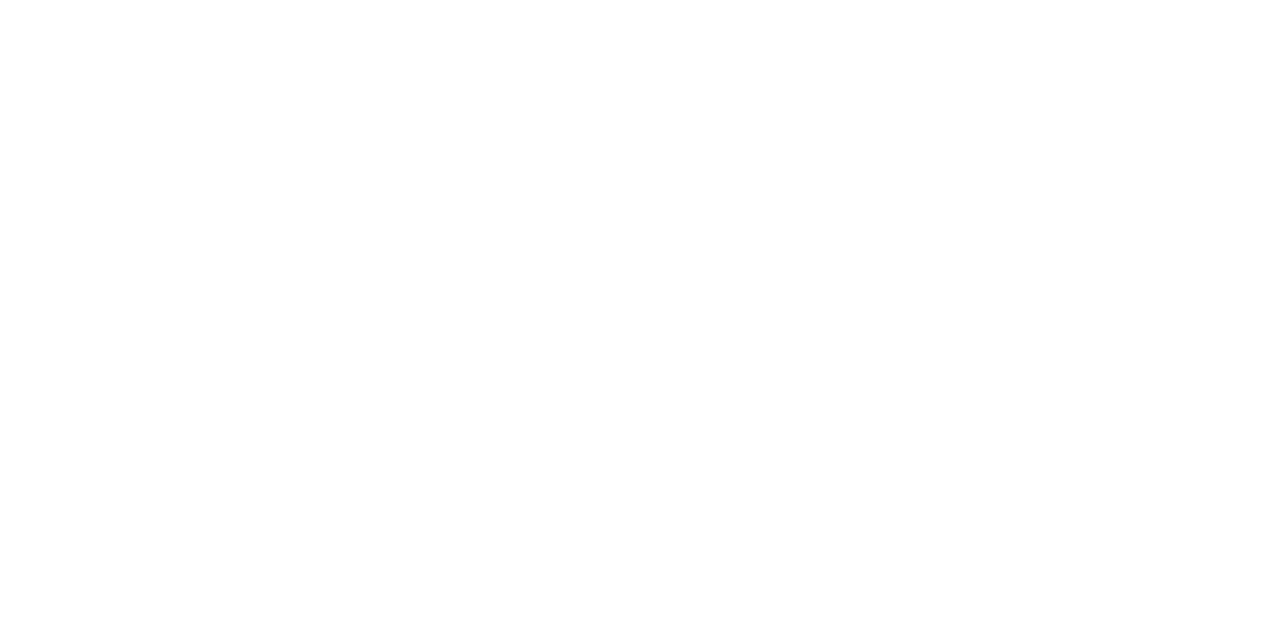
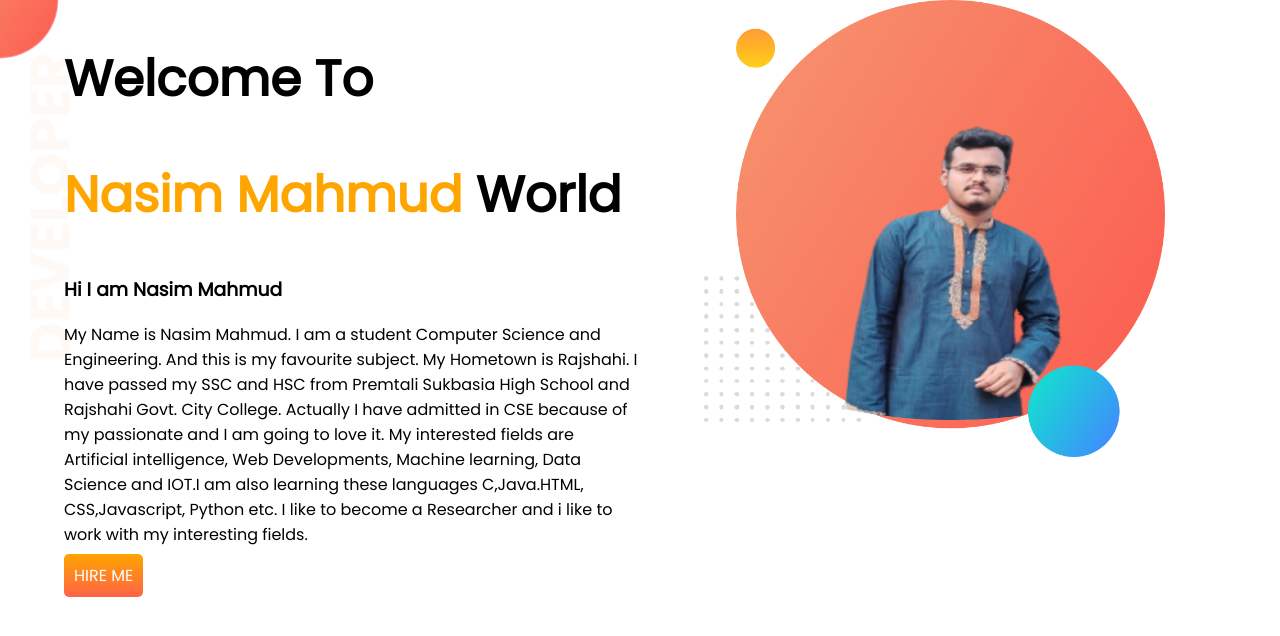
Before and after one commit to nasimmahmud30/developer_portfolio, a plain HTML site: page index.html in a window 1280 px wide. Drawn offline with Linux system fonts and the light colour scheme.

Commit message:
add top banner

```diff
--- a/index.html
+++ b/index.html
@@ -5,8 +5,33 @@
     <meta http-equiv="X-UA-Compatible" content="IE=edge">
     <meta name="viewport" content="width=device-width, initial-scale=1.0">
     <title>Nasim Portfolio</title>
+    <link rel="preconnect" href="https://fonts.googleapis.com">
+    <link rel="preconnect" href="https://fonts.gstatic.com" crossorigin>
+    <link href="https://fonts.googleapis.com/css2?family=Poppins&display=swap" rel="stylesheet">
+    <link rel="stylesheet" href="style.css">
 </head>
 <body>
-
+    <section class="top-banner">
+        <div class="half-width">
+            <h1>Welcome To</h1>
+            <h1><span class="orange-color">Nasim Mahmud</span> World</h1>
+            <h3>Hi I am Nasim Mahmud</h3>
+            <p>My Name is Nasim Mahmud. I am a student Computer Science and Engineering. And this is my favourite subject.
+                My
+                Hometown is Rajshahi. I have passed my SSC and HSC from Premtali Sukbasia High School and Rajshahi Govt.
+                City
+                College. Actually I have admitted in CSE because of my passionate and I am going to love it. My interested
+                fields are Artificial intelligence, Web Developments, Machine learning, Data Science and IOT.I am also
+                learning
+                these languages C,Java.HTML, CSS,Javascript, Python etc. I like to become a Researcher and i like to work
+                with
+                my interesting fields.</p>
+            <a class="link-button" target="_blank" href="https://www.facebook.com/profile.php?id=100078966784855">HIRE
+                ME</a>
+        </div>
+        <div class="half-width">
+            <img src="images/nasim1.png" alt="">
+        </div>
+    </section>
 </body>
 </html>
--- a/style.css
+++ b/style.css
@@ -0,0 +1,40 @@
+body {
+    font-family: 'Poppins', sans-serif;
+    margin: 0px;
+}
+
+h1 {
+    font-size: 50px;
+}
+
+.orange-color {
+    color: orange;
+}
+
+section {
+    display: flex;
+}
+
+.half-width {
+    width: 50%;
+    padding-left: 5%;
+}
+
+.half-width img {
+    width: 80%;
+}
+
+.link-button {
+    text-decoration: none;
+    background-image: linear-gradient(orange, tomato);
+    color: white;
+    font-weight: 400;
+    padding: 10px;
+    border-radius: 5px;
+
+}
+
+.top-banner {
+    background-image: url(images/top-banner.png);
+    background-repeat: no-repeat;
+}
```
Also changed, not shown: images/dream-bg.png (added), images/exp-bg.png (added), images/jhankar.png (added), images/jhankar2.png (added), images/my-bg2.png (added), images/nasim1.png (added), images/top-banner.png (added), 8 other files.
